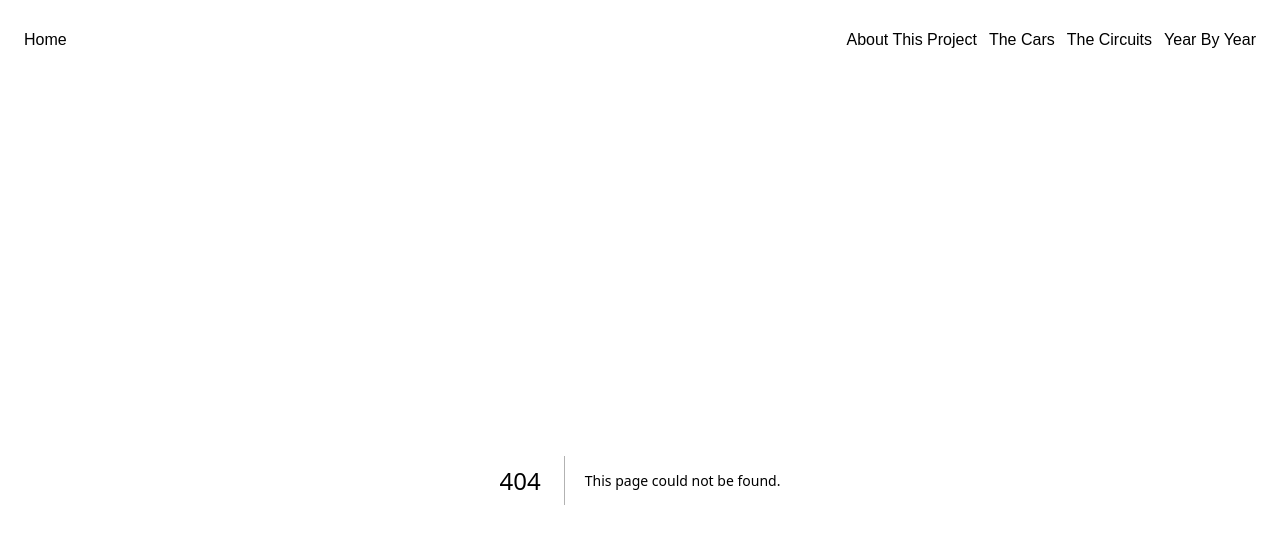
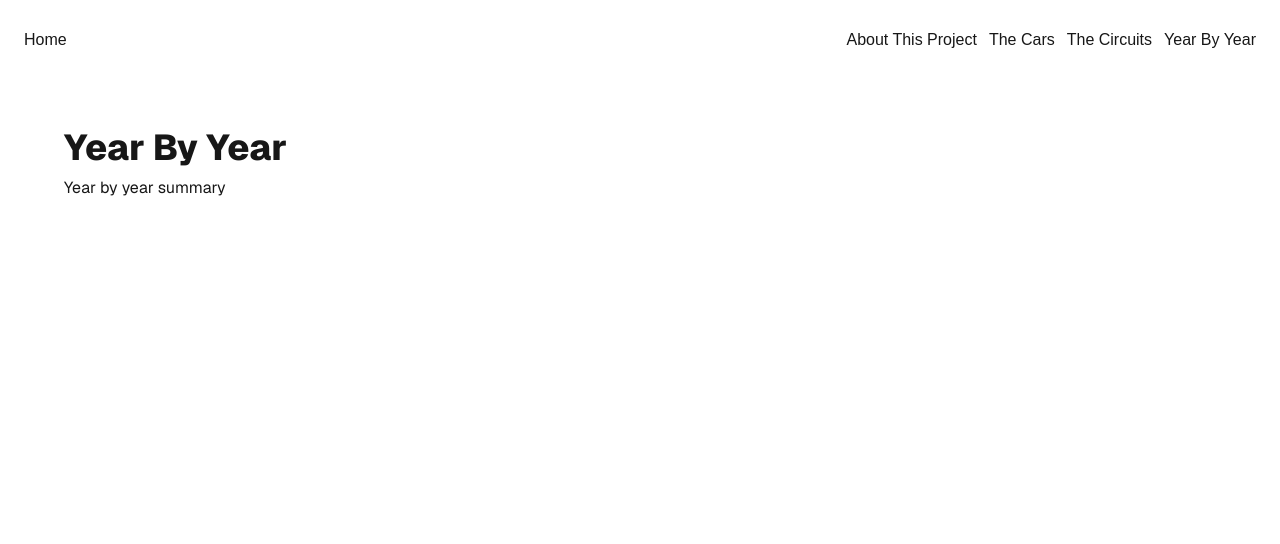
Before and after one commit to RasmusKodehode/sportscar-encyclopedia, a Next.js app: page /year-by-year in a window 1280 px wide. Before the commit this address had no page. Shown: the top 544 px of the page. Built offline with nearby package versions, Linux system fonts and the light colour scheme.

Commit message:
new year by year page

```diff
--- /dev/null
+++ b/app/year-by-year/page.tsx
@@ -0,0 +1,16 @@
+import Image from "next/image";
+
+export default function YearByYear() {
+  return (
+    <div className="flex flex-col flex-1 items-center justify-center bg-zinc-50 font-sans">
+      <main className="flex flex-1 w-full flex-col items-center justify-start py-12 px-16 bg-white sm:items-start">
+        <div className="flex flex-col gap-2">
+          <h1 className="text-4xl font-extrabold">Year By Year</h1>
+          <p>
+            Year by year summary
+          </p>
+        </div>
+      </main>
+    </div>
+  );
+}
--- a/components/Hamburger.tsx
+++ b/components/Hamburger.tsx
@@ -38,7 +38,7 @@ export default function HamburgerMenu() {
           <Link href="/about">About This Project</Link>
           <Link href="/the-cars">The Cars</Link>
           <Link href="/the-circuits">The Circuits</Link>
-          <Link href="/">Year By Year</Link>
+          <Link href="/year-by-year">Year By Year</Link>
         </div>
       )}
     </div>
--- a/components/NavBar.tsx
+++ b/components/NavBar.tsx
@@ -15,7 +15,7 @@ export default function NavBar() {
         <Link href="/about">About This Project</Link>
         <Link href="/the-cars">The Cars</Link>
         <Link href="/the-circuits">The Circuits</Link>
-        <Link href="/">Year By Year</Link>
+        <Link href="/year-by-year">Year By Year</Link>
       </div>
     </div>
   );
```
